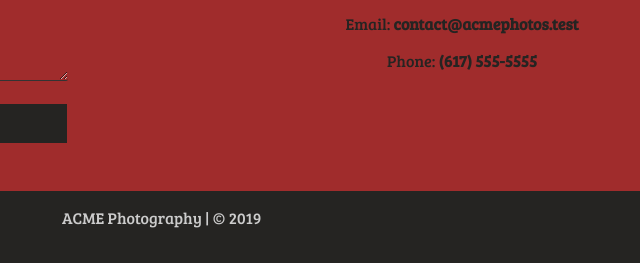
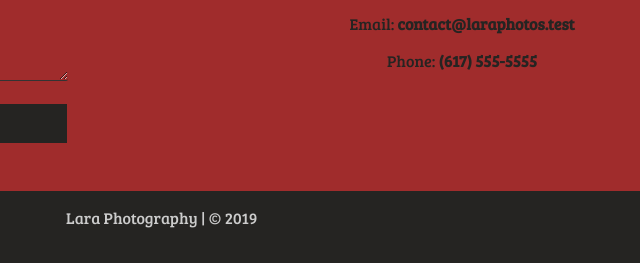
Before and after one commit to ilyaszm/Photography-Portfolio, a website: page dist/index.html in a window 1280 px wide. Shown: the part 2352-2615 px from the top of the page, 450-1090 px from the left. Drawn offline with Linux system fonts and the light colour scheme.

Commit message:
Update index.html

```diff
--- a/dist/index.html
+++ b/dist/index.html
@@ -6,7 +6,7 @@
     <meta http-equiv="X-UA-Compatible" content="ie=edge">
     <link rel="stylesheet" href="https://use.fontawesome.com/releases/v5.7.1/css/all.css" integrity="sha384-fnmOCqbTlWIlj8LyTjo7mOUStjsKC4pOpQbqyi7RrhN7udi9RwhKkMHpvLbHG9Sr" crossorigin="anonymous">
     <link rel="stylesheet" href="css/style.css">
-    <title>ACME Photography</title>
+    <title>Lara Photography</title>
 </head>
 <body>
 
@@ -16,7 +16,7 @@
             <div id="landing-text">
                 <div id="landing-text-inner">
                     <img src="images/profile.png" alt="" id="profile-image">
-                    <h1>Acme Photography</h1>
+                    <h1>Lara Photography</h1>
                     <h2>Beautiful Natural Photography</h2>
                     <a href="#images" class="btn" id="view-work">
                         View My Work
@@ -90,7 +90,7 @@
             </div>
             <div id="right">
                 <p>Email or call us to set up a consult</p>
-                <p>Email: <strong>contact@acmephotos.test</strong></p>
+                <p>Email: <strong>contact@laraphotos.test</strong></p>
                 <p>Phone: <strong>(617) 555-5555</strong></p>
             </div>
         </div>
@@ -99,7 +99,7 @@
     <!-- MAIN FOOTER -->
     <footer id="main-footer">
         <div>
-            <p>ACME Photography | &copy; 2019 <a href="#landing" id="up"><i class="fas fa-angle-up"></i></a></p>
+            <p>Lara Photography | &copy; 2019 <a href="#landing" id="up"><i class="fas fa-angle-up"></i></a></p>
         </div>
     </footer>
 
```
